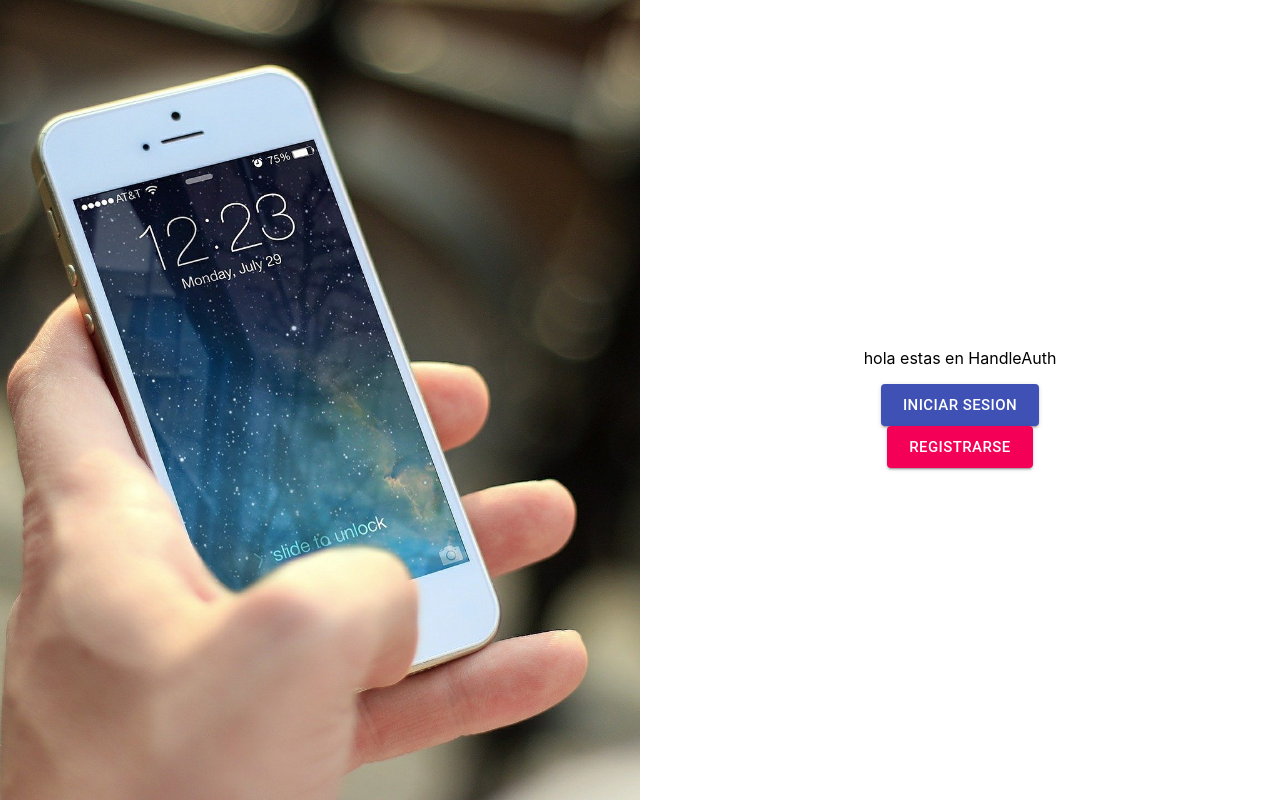
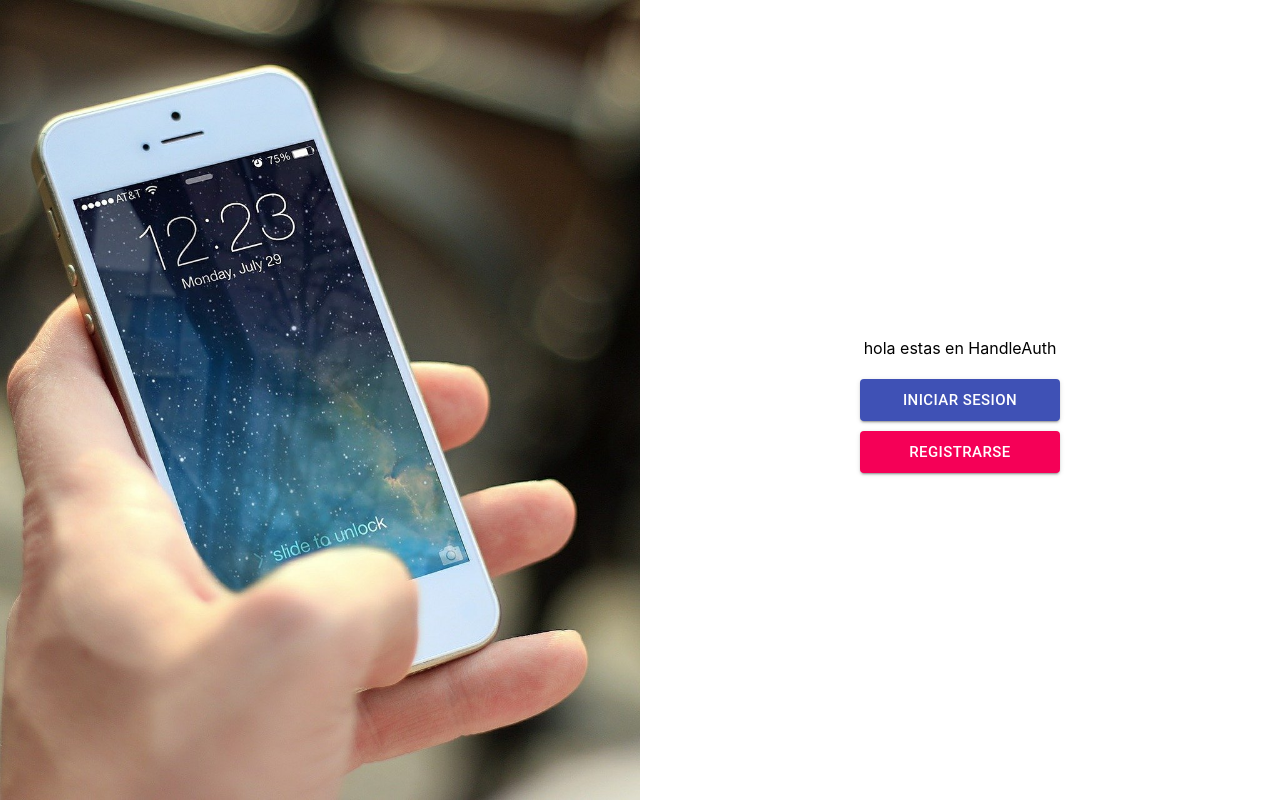
Before and after one commit to cristiandev19/myIMEI, a React (Create React App) app in the folder my-imei/: page /auth in a window 1280 px wide. Built offline with nearby package versions, Linux system fonts and the light colour scheme.

Commit message:
agregando estilos a el componente

```diff
--- a/my-imei/src/components/HandleAuth/HandleAuth.js
+++ b/my-imei/src/components/HandleAuth/HandleAuth.js
@@ -1,11 +1,19 @@
-import { Button } from '@material-ui/core'
+import { Button, makeStyles } from '@material-ui/core'
 import React from 'react'
 
 
-// window.location.origin + '/phone_photo.jpg'
-// src={window.location.origin + '/phone_photo.jpg'}
+const useStyles = makeStyles((theme) => ({
+  buttons: {
+    width: '200px',
+    marginTop: '5px',
+    marginBottom: '5px'
+  }
+}));
+
 
 export const HandleAuth = () => {
+  const classes = useStyles();
+
   return (
     <div className="main-container">
       <div className="main-container__screen">
@@ -19,8 +27,8 @@ export const HandleAuth = () => {
         <p>
           hola estas en HandleAuth
         </p>
-        <Button variant="contained" size="large" color="primary"> Iniciar sesion</Button>
-        <Button variant="contained" size="large" color="secondary"> Registrarse</Button>
+        <Button variant="contained" className={classes.buttons} size="large" color="primary"> Iniciar sesion</Button>
+        <Button variant="contained" className={classes.buttons} size="large" color="secondary"> Registrarse</Button>
       </div>
     </div>
   )
```
